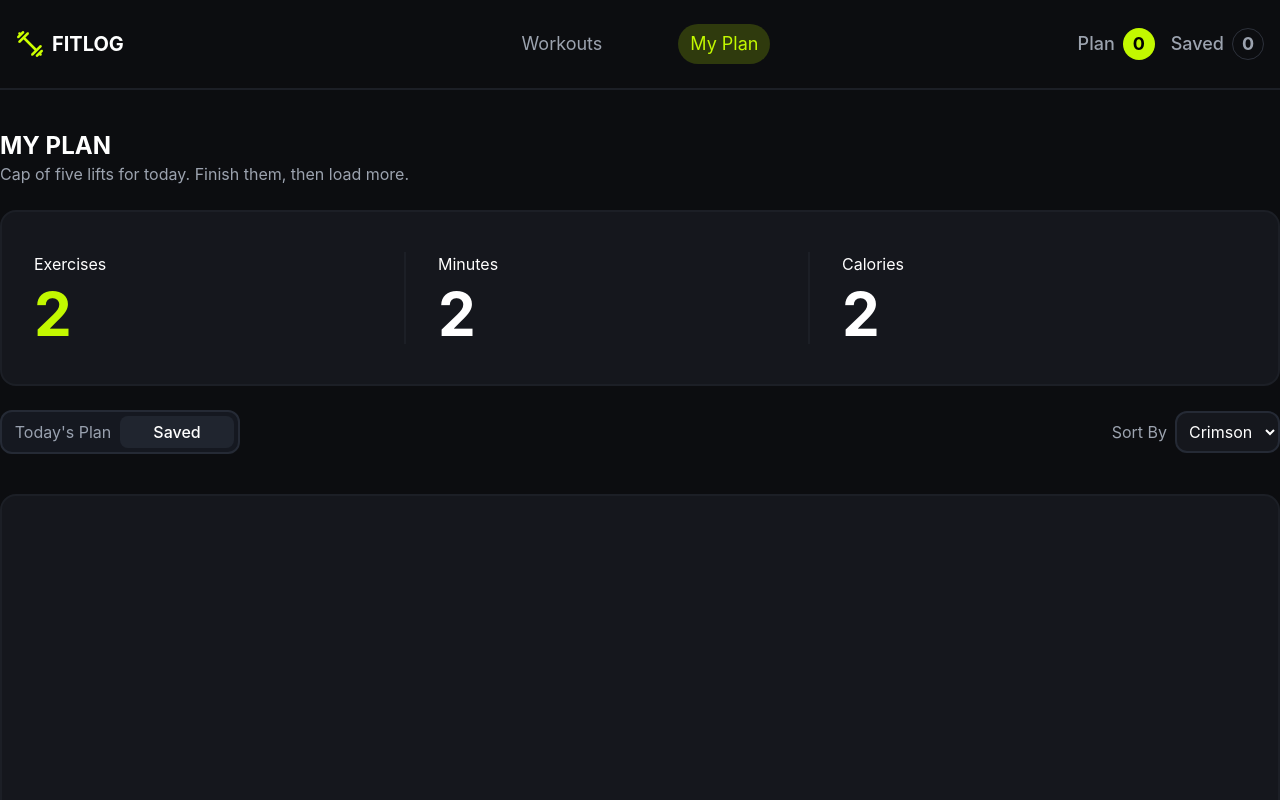
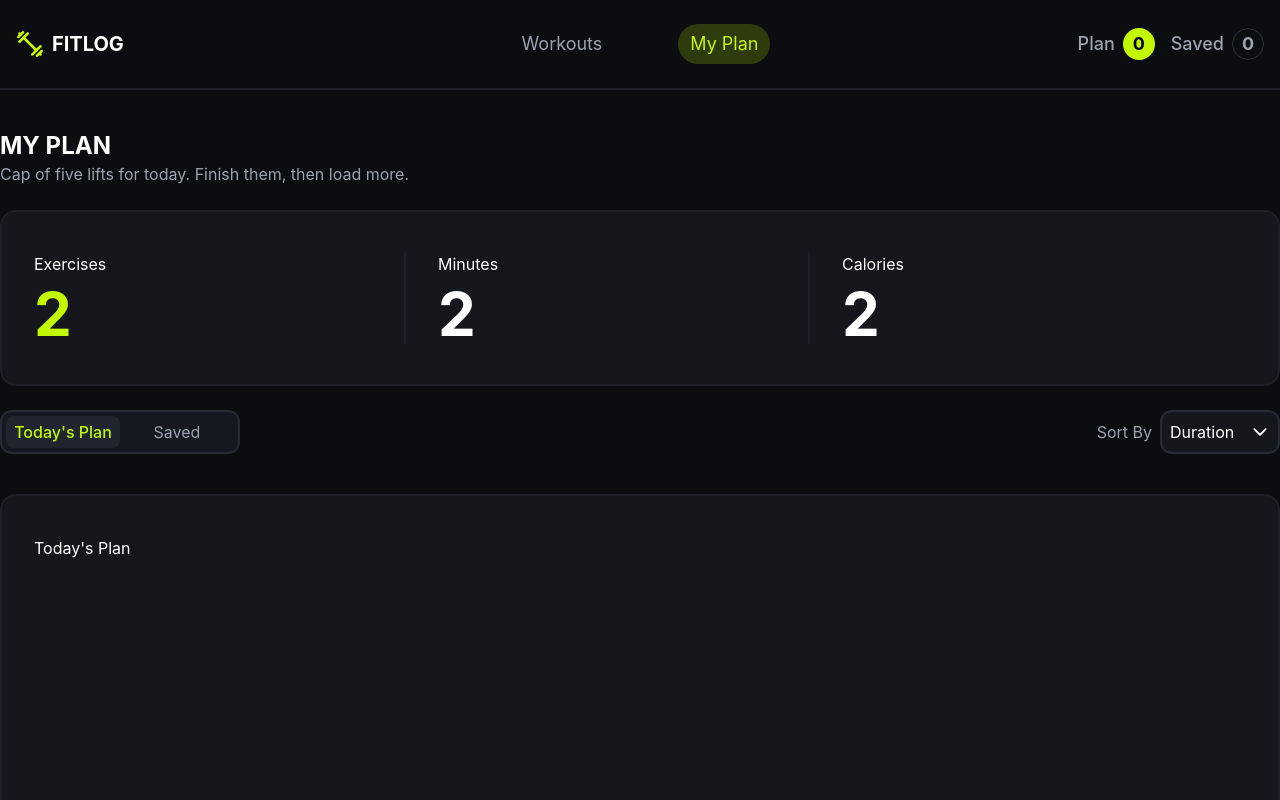
Before and after one commit to poranmia2222/fitlog-a6, a Next.js app: page /myplan in a window 1280 px wide. Shown: the top 800 px of the page. Built offline with nearby package versions, Linux system fonts and the light colour scheme.

Commit message:
Add My Plan section layout

```diff
--- /dev/null
+++ b/src/app/loading.tsx
@@ -0,0 +1,11 @@
+import React from 'react';
+
+const Loading = () => {
+    return (
+            <div className="flex min-h-75 items-center justify-center">
+            <span className="loading loading-spinner loading-lg text-primary"></span>
+        </div>
+    );
+};
+
+export default Loading;
--- a/src/app/myplan/page.tsx
+++ b/src/app/myplan/page.tsx
@@ -1,69 +1,78 @@
-'use client'
-import React, { useState } from 'react';
-import { IoIosArrowDown } from 'react-icons/io';
+"use client";
+import PlanTabs from "@/component/sheard/myplane/PlanTabs";
+import SortDropdown from "@/component/sheard/myplane/SortDropdown";
+import React, { useState } from "react";
 
 const MyPlan = () => {
-    const [activeTab, setActiveTab] = useState<"today" | "saved">("saved");
+    const [activeTab, setActiveTab] = useState<"today" | "saved">("today");
+
     return (
         <section>
-            <div className='container mx-auto my-10 space-y-6'>
+            <div className="container mx-auto my-10 space-y-6">
+
+                {/* ===================================================== */}
+                {/* Header */}
+                {/* ===================================================== */}
+
                 <div>
-                    <h2 className='text-2xl font-bold'>MY PLAN</h2>
-                    <p className='text-secondary'>Cap of five lifts for today. Finish them, then load more.</p>
+                    <h2 className="text-2xl font-bold">
+                        MY PLAN
+                    </h2>
+                    <p className="text-secondary">
+                        Cap of five lifts for today. Finish them, then load more.
+                    </p>
                 </div>
-                <div className='bg-secondary border-2 border-[#1C1F26] py-10 p-8 grid grid-cols-3 justify-between rounded-2xl'>
-                    <div className='space-y-2 border-r-2 border-[#1C1F26] mr-8'>
+
+                {/* ===================================================== */}
+                {/* Statistics */}
+                {/* ===================================================== */}
+
+                <div className="grid grid-cols-3 justify-between rounded-2xl border-2 border-[#1C1F26] bg-secondary p-8 py-10">
+
+                    <div className="mr-8 space-y-2 border-r-2 border-[#1C1F26]">
                         <p>Exercises</p>
-                        <h2 className='text-6xl font-bold text-primary'>2</h2>
+                        <h2 className="text-6xl font-bold text-primary">2</h2>
                     </div>
 
-                    <div className='space-y-2 border-r-2 border-[#1C1F26] mr-8'>
+                    <div className="mr-8 space-y-2 border-r-2 border-[#1C1F26]">
                         <p>Minutes</p>
-                        <h2 className='text-6xl font-bold'>2</h2>
+                        <h2 className="text-6xl font-bold">2</h2>
                     </div>
-                    <div className='space-y-2'>
+
+                    <div className="space-y-2">
                         <p>Calories</p>
-                        <h2 className='text-6xl font-bold'>2</h2>
+                        <h2 className="text-6xl font-bold">2</h2>
                     </div>
                 </div>
+
+                {/* ===================================================== */}
+                {/* Tabs + Dropdown */}
+                {/* ===================================================== */}
+
                 <div>
-                    <div className='flex justify-between'>
-                        <div className="flex w-60 rounded-xl border-2 border-[#252A35] bg-[#151820] p-1">
-                            <button
-                                onClick={() => setActiveTab("today")}
-                                className={`flex-1 rounded-lg p-1 transition-all duration-200 ${activeTab === "today"
-                                    ? "bg-[#20252F] text-white font-medium "
-                                    : "text-gray-400"
-                                    }`}
-                            >
-                                Today's Plan
-                            </button>
-                            <button
-                                onClick={() => setActiveTab("saved")}
-                                className={`flex-1  rounded-lg p-1 transition-all duration-200 ${activeTab === "saved"
-                                    ? "bg-[#20252F] text-white font-medium"
-                                    : "text-gray-400"
-                                    }`}
-                            >
-                                Saved
-                            </button>
-                        </div>
-                        <div className='flex items-center gap-2'>
-                            <p className='text-secondary'>Sort By</p>
-                            <div className="">
-                                <select defaultValue={`Duration `} className="border-2 border-[#252A35] p-2 rounded-xl border-amber-50select bg-secondary">
-                                    <option defaultChecked disabled={true}>Duration</option>
-                                    <option>Crimson</option>
-                                    <option>Amber</option>
-                                    <option>Velvet</option>
-                                </select>
-                            </div>
-                        </div>
+                    <div className="flex justify-between">
+                        <PlanTabs
+                            activeTab={activeTab}
+                            setActiveTab={setActiveTab}
+                        />
+                        <SortDropdown />
                     </div>
-                    <div className='bg-secondary my-10 h-100 border-2 border-[#1C1F26] py-10 p-8 rounded-2xl'>
+
+                    {/* ===================================================== */}
+                    {/* Content */}
+                    {/* ===================================================== */}
+
+                    <div className="my-10 h-100 rounded-2xl border-2 border-[#1C1F26] bg-secondary p-8 py-10">
+
+                        {activeTab === "today" ? (
+                            <p>Today's Plan</p>
+                        ) : (
+                            <p>Saved Exercises</p>
+                        )}
 
                     </div>
                 </div>
+
             </div>
         </section>
     );
--- a/src/component/sheard/Navber.tsx
+++ b/src/component/sheard/Navber.tsx
@@ -17,11 +17,11 @@ const Navber = () => {
 
     const badges = <>
         <Link
-            href="/status"
+            href="/myplan"
             className="group flex items-center gap-2 text-lg font-medium text-secondary"><span>Plan</span><span className="flex min-w-8 h-8 items-center justify-center rounded-full bg-primary px-2 text-lg font-bold text-black">0</span>
         </Link>
         <Link
-            href="/status"
+            href="/myplan"
             className="group flex items-center gap-2 text-lg font-medium text-secondary"><span>Saved</span><span className="flex min-w-8 h-8 items-center justify-center rounded-full border border-[#2D313B] px-2 text-lg font-bold">0</span>
         </Link>
     </>
--- /dev/null
+++ b/src/component/sheard/myplane/PlanTabs.tsx
@@ -0,0 +1,42 @@
+"use client";
+import React from "react";
+
+interface PlanTabsProps {
+  activeTab: "today" | "saved";
+  setActiveTab: React.Dispatch<
+    React.SetStateAction<"today" | "saved">
+  >;
+}
+
+const PlanTabs = ({
+  activeTab,
+  setActiveTab,
+}: PlanTabsProps) => {
+  return (
+    <div className="flex w-60 rounded-xl border-2 border-[#252A35] bg-[#151820] p-1">
+      <button
+        onClick={() => setActiveTab("today")}
+        className={`flex-1 rounded-lg p-1 transition-all duration-200 ${
+          activeTab === "today"
+            ? "bg-[#20252F] font-medium text-primary"
+            : "text-gray-400"
+        }`}
+      >
+        Today's Plan
+      </button>
+
+      <button
+        onClick={() => setActiveTab("saved")}
+        className={`flex-1 rounded-lg p-1 transition-all duration-200 ${
+          activeTab === "saved"
+            ? "bg-[#20252F] font-medium text-primary"
+            : "text-gray-400"
+        }`}
+      >
+        Saved
+      </button>
+    </div>
+  );
+};
+
+export default PlanTabs;
--- /dev/null
+++ b/src/component/sheard/myplane/SortDropdown.tsx
@@ -0,0 +1,56 @@
+"use client";
+
+import React, { useState } from "react";
+import {
+  IoIosArrowDown,
+  IoIosArrowUp,
+} from "react-icons/io";
+
+const SortDropdown = () => {
+  const [isOpen, setIsOpen] = useState(false);
+  const [selected, setSelected] = useState("Duration");
+
+  const options = ["Duration", "Calories", "Rating"];
+
+  return (
+    <div className="flex items-center gap-2">
+      <p className="text-secondary">Sort By</p>
+
+      <div className="relative w-30">
+        {/* Dropdown Button */}
+        <button
+          onClick={() => setIsOpen(!isOpen)}
+          className="flex w-full items-center justify-between rounded-xl border-2 border-[#252A35] bg-secondary p-2"
+        >
+          <span>{selected}</span>
+
+          {isOpen ? (
+            <IoIosArrowUp size={20} />
+          ) : (
+            <IoIosArrowDown size={20} />
+          )}
+        </button>
+
+        {/* Dropdown Options */}
+        {isOpen && (
+          <div className="absolute z-10 mt-2 w-full rounded-xl border-2 border-[#252A35] bg-secondary p-1">
+            {options.map((option) => (
+              <button
+                key={option}
+                onClick={() => {
+                  setSelected(option);
+                  setIsOpen(false);
+                }}
+                className="block w-full rounded-lg p-2 text-left hover:bg-[#252A35] hover:font-bold"
+              >
+                {option}
+              </button>
+            ))}
+          </div>
+        )}
+      </div>
+    </div>
+  );
+};
+
+export default SortDropdown;
```
